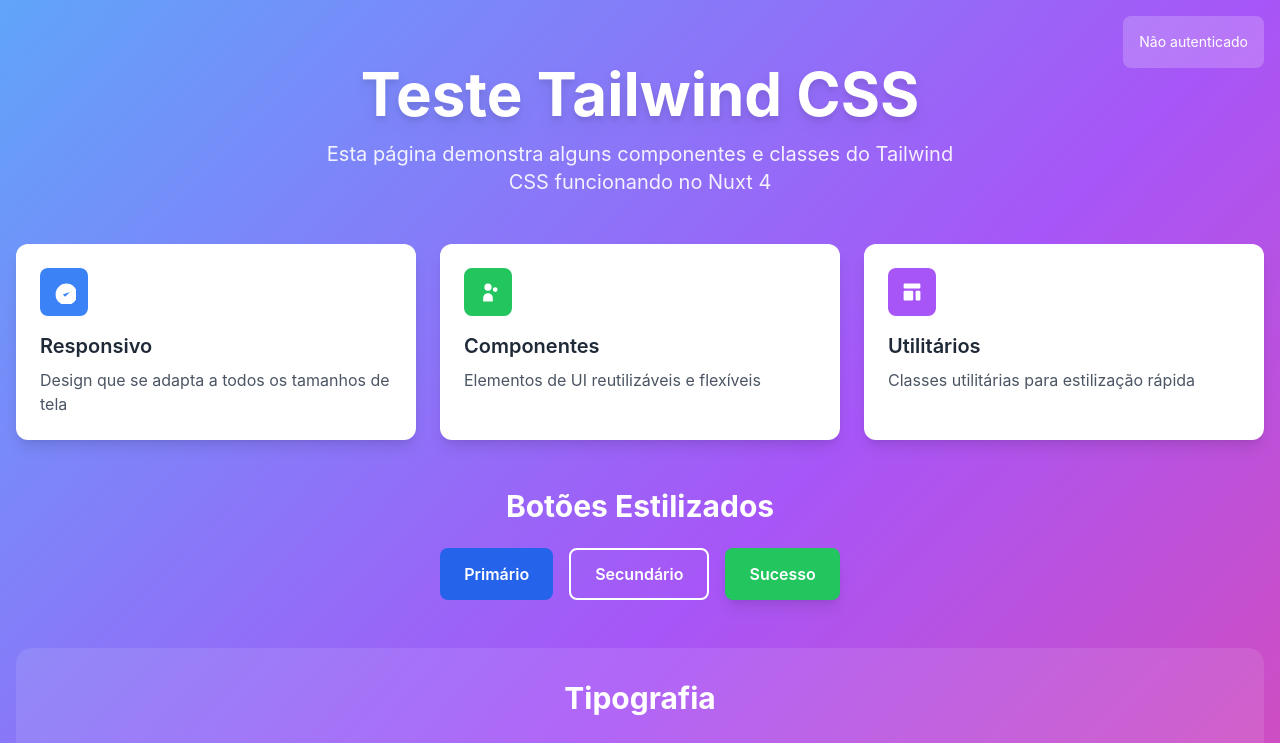
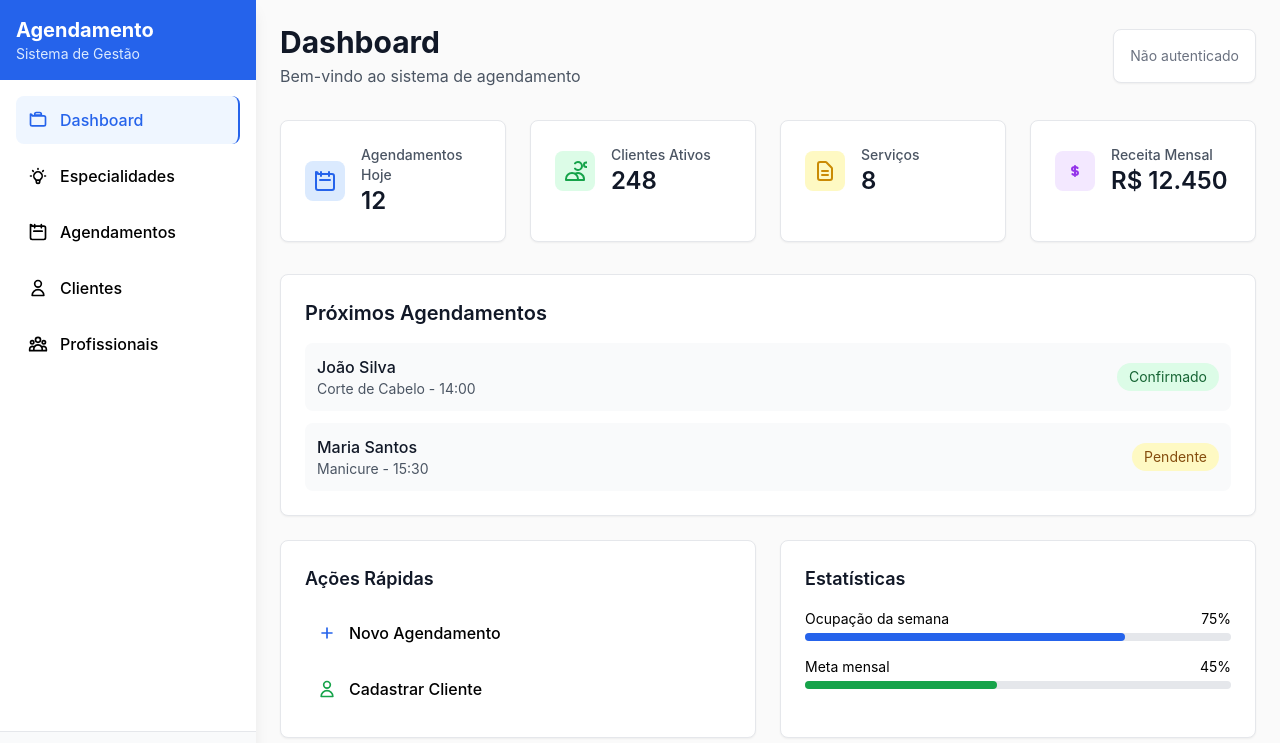
Before and after one commit to devsadriano/agendamentoApresentacao, a Nuxt app: page / in a window 1280 px wide. Shown: the top 743 px of the page. Built offline with nearby package versions, Linux system fonts and the light colour scheme; no server answers.

Commit message:
Terminado Aula 5.2.2 Sidebar - Botoes

```diff
--- a/app/components/LoginForm.vue
+++ b/app/components/LoginForm.vue
@@ -47,7 +47,7 @@
             id="login-remember-me"
             name="login-remember-me"
             type="checkbox"
-            class="h-4 w-4 text-primary-600 focus:ring-primary-500 border-border-default rounded"
+            class="h-4 w-4 text-blue-600 focus:ring-blue-500 border-border-default rounded"
           />
           <label for="login-remember-me" class="ml-2 block text-sm text-text-secondary">
             Lembrar de mim
@@ -55,7 +55,7 @@
         </div>
 
         <div class="text-sm">
-          <a href="#" class="font-medium text-primary-600 hover:text-primary-500 transition-colors">
+          <a href="#" class="font-medium text-blue-600 hover:text-blue-500 transition-colors">
             Esqueci minha senha
           </a>
         </div>
@@ -89,7 +89,7 @@
       <div class="text-center">
         <p class="text-sm text-text-secondary">
           Não tem uma conta?
-          <a href="#" class="font-medium text-primary-600 hover:text-primary-500 transition-colors">
+          <a href="#" class="font-medium text-blue-600 hover:text-blue-500 transition-colors">
             Criar conta
           </a>
         </p>
--- /dev/null
+++ b/app/components/Sidebar.vue
@@ -0,0 +1,114 @@
+<template>
+  <aside class="w-64 bg-white shadow-lg h-screen flex flex-col fixed left-0 top-0 z-10">
+    <!-- Header -->
+    <div class="bg-blue-600 text-white p-4">
+      <h2 class="text-xl font-bold">Agendamento</h2>
+      <p class="text-blue-100 text-sm">Sistema de Gestão</p>
+    </div>
+
+    <!-- Navigation Menu -->
+    <nav class="flex-1 p-4 space-y-2">
+      <!-- 1. Dashboard - redireciona para página index -->
+      <NuxtLink
+        to="/"
+        class="flex items-center space-x-3 p-3 rounded-lg hover:bg-gray-100 transition-colors group"
+        :class="{ 'bg-blue-50 text-blue-600 border-r-2 border-blue-600': $route.path === '/' }"
+      >
+        <svg class="w-5 h-5" fill="none" stroke="currentColor" viewBox="0 0 24 24">
+          <path stroke-linecap="round" stroke-linejoin="round" stroke-width="2" d="M3 7v10a2 2 0 002 2h14a2 2 0 002-2V9a2 2 0 00-2-2H5a2 2 0 00-2-2z"/>
+          <path stroke-linecap="round" stroke-linejoin="round" stroke-width="2" d="M8 5a2 2 0 012-2h4a2 2 0 012 2v1H8V5z"/>
+        </svg>
+        <span class="font-medium">Dashboard</span>
+      </NuxtLink>
+
+      <!-- 2. Especialidades - ainda não redireciona para nada -->
+      <button
+        class="w-full flex items-center space-x-3 p-3 rounded-lg hover:bg-gray-100 transition-colors group text-left"
+      >
+        <svg class="w-5 h-5" fill="none" stroke="currentColor" viewBox="0 0 24 24">
+          <path stroke-linecap="round" stroke-linejoin="round" stroke-width="2" d="M9.663 17h4.673M12 3v1m6.364 1.636l-.707.707M21 12h-1M4 12H3m3.343-5.657l-.707-.707m2.828 9.9a5 5 0 117.072 0l-.548.547A3.374 3.374 0 0014 18.469V19a2 2 0 11-4 0v-.531c0-.895-.356-1.754-.988-2.386l-.548-.547z"/>
+        </svg>
+        <span class="font-medium">Especialidades</span>
+      </button>
+
+      <!-- 3. Agendamentos -->
+      <NuxtLink
+        to="/agendamentos"
+        class="flex items-center space-x-3 p-3 rounded-lg hover:bg-gray-100 transition-colors group"
+        :class="{ 'bg-blue-50 text-blue-600 border-r-2 border-blue-600': $route.path === '/agendamentos' }"
+      >
+        <svg class="w-5 h-5" fill="none" stroke="currentColor" viewBox="0 0 24 24">
+          <path stroke-linecap="round" stroke-linejoin="round" stroke-width="2" d="M8 7V3m8 4V3m-9 8h10M5 21h14a2 2 0 002-2V7a2 2 0 00-2-2H5a2 2 0 00-2-2v16a2 2 0 002 2z"/>
+        </svg>
+        <span class="font-medium">Agendamentos</span>
+      </NuxtLink>
+
+      <!-- 4. Clientes -->
+      <NuxtLink
+        to="/clientes"
+        class="flex items-center space-x-3 p-3 rounded-lg hover:bg-gray-100 transition-colors group"
+        :class="{ 'bg-blue-50 text-blue-600 border-r-2 border-blue-600': $route.path === '/clientes' }"
+      >
+        <svg class="w-5 h-5" fill="none" stroke="currentColor" viewBox="0 0 24 24">
+          <path stroke-linecap="round" stroke-linejoin="round" stroke-width="2" d="M16 7a4 4 0 11-8 0 4 4 0 018 0zM12 14a7 7 0 00-7 7h14a7 7 0 00-7-7z"/>
+        </svg>
+        <span class="font-medium">Clientes</span>
+      </NuxtLink>
+
+      <!-- 5. Profissionais -->
+      <NuxtLink
+        to="/profissionais"
+        class="flex items-center space-x-3 p-3 rounded-lg hover:bg-gray-100 transition-colors group"
+        :class="{ 'bg-blue-50 text-blue-600 border-r-2 border-blue-600': $route.path === '/profissionais' }"
+      >
+        <svg class="w-5 h-5" fill="none" stroke="currentColor" viewBox="0 0 24 24">
+          <path stroke-linecap="round" stroke-linejoin="round" stroke-width="2" d="M17 20h5v-2a3 3 0 00-5.356-1.857M17 20H7m10 0v-2c0-.656-.126-1.283-.356-1.857M7 20H2v-2a3 3 0 015.356-1.857M7 20v-2c0-.656.126-1.283.356-1.857m0 0a5.002 5.002 0 019.288 0M15 7a3 3 0 11-6 0 3 3 0 016 0zm6 3a2 2 0 11-4 0 2 2 0 014 0zM7 10a2 2 0 11-4 0 2 2 0 014 0z"/>
+        </svg>
+        <span class="font-medium">Profissionais</span>
+      </NuxtLink>
+    </nav>
+
+    <!-- Footer -->
+    <div class="p-4 border-t border-gray-200 bg-gray-50">
+      <ClientOnly>
+        <div v-if="currentUser" class="flex items-center space-x-3 mb-3">
+          <div class="w-8 h-8 bg-blue-600 rounded-full flex items-center justify-center text-white text-sm font-medium">
+            {{ currentUser.email?.charAt(0).toUpperCase() }}
+          </div>
+          <div class="flex-1 min-w-0">
+            <p class="text-sm font-medium text-gray-700 truncate">{{ currentUser.email }}</p>
+            <p class="text-xs text-gray-500 truncate">Usuário logado</p>
+          </div>
+        </div>
+
+        <button
+          @click="handleLogout"
+          :disabled="isLoading"
+          class="w-full bg-red-500 hover:bg-red-600 disabled:opacity-50 text-white text-sm font-medium py-2 px-3 rounded-lg transition-colors flex items-center justify-center space-x-2"
+        >
+          <svg class="w-4 h-4" fill="none" stroke="currentColor" viewBox="0 0 24 24">
+            <path stroke-linecap="round" stroke-linejoin="round" stroke-width="2" d="M17 16l4-4m0 0l-4-4m4 4H7m6 4v1a3 3 0 01-3 3H6a3 3 0 01-3-3V7a3 3 0 013-3h4a3 3 0 013 3v1"/>
+          </svg>
+          <span>{{ isLoading ? 'Saindo...' : 'Sair' }}</span>
+        </button>
+
+        <template #fallback>
+          <div class="text-center text-sm text-gray-500">Carregando...</div>
+        </template>
+      </ClientOnly>
+    </div>
+  </aside>
+</template>
+
+<script setup lang="ts">
+// Import explícito do composable conforme Nuxt 4 guidelines
+import { useAuth } from '~/composables/useAuth'
+
+// Composable de autenticação
+const { logout, isLoading, currentUser } = useAuth()
+
+// Função para fazer logout
+const handleLogout = async () => {
+  await logout()
+}
+</script>
--- /dev/null
+++ b/app/layouts/default.vue
@@ -0,0 +1,17 @@
+<template>
+  <div class="min-h-screen bg-neutral-50 flex">
+    <!-- Sidebar -->
+    <Sidebar />
+
+    <!-- Main Content -->
+    <main class="flex-1 ml-64 overflow-y-auto">
+      <div class="p-6">
+        <slot />
+      </div>
+    </main>
+  </div>
+</template>
+
+<script setup lang="ts">
+// Layout com sidebar fixa - ajustado para funcionar com o componente Sidebar
+</script>
--- a/app/pages/confirm.vue
+++ b/app/pages/confirm.vue
@@ -2,8 +2,8 @@
   <div class="min-h-screen bg-background-primary flex items-center justify-center">
     <div class="max-w-md w-full bg-white rounded-lg shadow-lg p-8 text-center">
       <div class="mb-6">
-        <div class="mx-auto w-16 h-16 bg-primary-100 rounded-full flex items-center justify-center mb-4">
-          <CheckCircleIcon class="w-8 h-8 text-primary-600" />
+        <div class="mx-auto w-16 h-16 bg-blue-100 rounded-full flex items-center justify-center mb-4">
+          <CheckCircleIcon class="w-8 h-8 text-blue-600" />
         </div>
         <h2 class="text-2xl font-bold text-text-primary mb-2">
           Autenticação em Progresso
@@ -13,7 +13,7 @@
         </p>
       </div>
 
-      <div class="animate-spin rounded-full h-8 w-8 border-b-2 border-primary-600 mx-auto"></div>
+      <div class="animate-spin rounded-full h-8 w-8 border-b-2 border-blue-600 mx-auto"></div>
     </div>
   </div>
 </template>
--- a/app/pages/index.vue
+++ b/app/pages/index.vue
@@ -1,148 +1,210 @@
 <template>
-  <div class="min-h-screen bg-gradient-to-br from-blue-400 via-purple-500 to-pink-500">
-    <!-- Auth Section -->
-    <div class="absolute top-4 right-4">
+  <NuxtLayout>
+    <!-- Header da Dashboard -->
+    <div class="mb-8">
+      <div class="flex items-center justify-between">
+        <div>
+          <h1 class="text-3xl font-bold text-gray-900">Dashboard</h1>
+          <p class="text-gray-600 mt-1">Bem-vindo ao sistema de agendamento</p>
+        </div>
+
+        <!-- Informações do usuário -->
         <ClientOnly>
-        <div class="bg-white/20 backdrop-blur-sm rounded-lg p-4 text-white">
+          <div class="bg-white rounded-lg shadow-sm border p-4">
             <div v-if="currentUser" class="flex items-center space-x-3">
+              <div class="w-10 h-10 bg-blue-600 rounded-full flex items-center justify-center text-white font-medium">
+                {{ currentUser.email?.charAt(0).toUpperCase() }}
+              </div>
               <div>
-              <p class="text-sm font-medium">{{ currentUser.email }}</p>
-              <p class="text-xs opacity-75">Usuário logado</p>
+                <p class="text-sm font-medium text-gray-900">{{ currentUser.email }}</p>
+                <p class="text-xs text-gray-500">Usuário logado</p>
               </div>
               <button
                 @click="handleLogout"
                 :disabled="isLoading"
-              class="bg-red-500 hover:bg-red-600 disabled:opacity-50 px-3 py-1 rounded text-sm font-medium transition-colors"
+                class="bg-red-500 hover:bg-red-600 disabled:opacity-50 px-3 py-1 rounded text-sm font-medium text-white transition-colors"
               >
                 {{ isLoading ? 'Saindo...' : 'Sair' }}
               </button>
             </div>
             <div v-else>
-            <p class="text-sm">Não autenticado</p>
+              <p class="text-sm text-gray-500">Não autenticado</p>
             </div>
           </div>
           <template #fallback>
-          <div class="bg-white/20 backdrop-blur-sm rounded-lg p-4 text-white">
-            <p class="text-sm">Carregando...</p>
+            <div class="bg-white rounded-lg shadow-sm border p-4">
+              <p class="text-sm text-gray-500">Carregando...</p>
             </div>
           </template>
         </ClientOnly>
       </div>
+    </div>
 
-    <div class="container mx-auto px-4 py-16">
-      <!-- Header -->
-      <header class="text-center mb-12">
-        <h1 class="text-5xl md:text-6xl font-bold text-white mb-4 drop-shadow-lg">
-          Teste Tailwind CSS
-        </h1>
-        <p class="text-xl text-white/90 max-w-2xl mx-auto">
-          Esta página demonstra alguns componentes e classes do Tailwind CSS funcionando no Nuxt 4
-        </p>
-      </header>
-
-      <!-- Cards Section -->
-      <div class="grid md:grid-cols-2 lg:grid-cols-3 gap-6 mb-12">
-        <!-- Card 1 -->
-        <div class="bg-white rounded-xl shadow-lg p-6 transform hover:scale-105 transition-transform duration-300">
-          <div class="w-12 h-12 bg-blue-500 rounded-lg flex items-center justify-center mb-4">
-            <svg class="w-6 h-6 text-white" fill="currentColor" viewBox="0 0 20 20">
-              <path d="M9 12l2 2 4-4m6 2a9 9 0 11-18 0 9 9 0 0118 0z"/>
+    <!-- Cards de estatísticas -->
+    <div class="grid md:grid-cols-2 lg:grid-cols-4 gap-6 mb-8">
+      <div class="bg-white rounded-lg shadow-sm border p-6">
+        <div class="flex items-center">
+          <div class="p-2 bg-blue-100 rounded-lg">
+            <svg class="w-6 h-6 text-blue-600" fill="none" stroke="currentColor" viewBox="0 0 24 24">
+              <path stroke-linecap="round" stroke-linejoin="round" stroke-width="2" d="M8 7V3m8 4V3m-9 8h10M5 21h14a2 2 0 002-2V7a2 2 0 00-2-2H5a2 2 0 00-2-2v16a2 2 0 002 2z"/>
             </svg>
           </div>
-          <h3 class="text-xl font-semibold text-gray-800 mb-2">Responsivo</h3>
-          <p class="text-gray-600">Design que se adapta a todos os tamanhos de tela</p>
+          <div class="ml-4">
+            <p class="text-sm font-medium text-gray-600">Agendamentos Hoje</p>
+            <p class="text-2xl font-semibold text-gray-900">12</p>
           </div>
-
-        <!-- Card 2 -->
-        <div class="bg-white rounded-xl shadow-lg p-6 transform hover:scale-105 transition-transform duration-300">
-          <div class="w-12 h-12 bg-green-500 rounded-lg flex items-center justify-center mb-4">
-            <svg class="w-6 h-6 text-white" fill="currentColor" viewBox="0 0 20 20">
-              <path d="M13 6a3 3 0 11-6 0 3 3 0 016 0zM18 8a2 2 0 11-4 0 2 2 0 014 0zM14 15a4 4 0 00-8 0v3h8v-3z"/>
-            </svg>
-          </div>
-          <h3 class="text-xl font-semibold text-gray-800 mb-2">Componentes</h3>
-          <p class="text-gray-600">Elementos de UI reutilizáveis e flexíveis</p>
-        </div>
-
-        <!-- Card 3 -->
-        <div class="bg-white rounded-xl shadow-lg p-6 transform hover:scale-105 transition-transform duration-300 md:col-span-2 lg:col-span-1">
-          <div class="w-12 h-12 bg-purple-500 rounded-lg flex items-center justify-center mb-4">
-            <svg class="w-6 h-6 text-white" fill="currentColor" viewBox="0 0 20 20">
-              <path d="M3 4a1 1 0 011-1h12a1 1 0 011 1v2a1 1 0 01-1 1H4a1 1 0 01-1-1V4zM3 10a1 1 0 011-1h6a1 1 0 011 1v6a1 1 0 01-1 1H4a1 1 0 01-1-1v-6zM14 9a1 1 0 00-1 1v6a1 1 0 001 1h2a1 1 0 001-1v-6a1 1 0 00-1-1h-2z"/>
-            </svg>
-          </div>
-          <h3 class="text-xl font-semibold text-gray-800 mb-2">Utilitários</h3>
-          <p class="text-gray-600">Classes utilitárias para estilização rápida</p>
         </div>
       </div>
 
-      <!-- Button Section -->
-      <div class="text-center mb-12">
-        <h2 class="text-3xl font-bold text-white mb-6">Botões Estilizados</h2>
-        <div class="flex flex-wrap justify-center gap-4">
-          <button class="bg-blue-600 hover:bg-blue-700 text-white font-semibold py-3 px-6 rounded-lg transition-colors duration-200">
-            Primário
+      <div class="bg-white rounded-lg shadow-sm border p-6">
+        <div class="flex items-center">
+          <div class="p-2 bg-green-100 rounded-lg">
+            <svg class="w-6 h-6 text-green-600" fill="none" stroke="currentColor" viewBox="0 0 24 24">
+              <path stroke-linecap="round" stroke-linejoin="round" stroke-width="2" d="M12 4.354a4 4 0 110 5.292M15 21H3v-1a6 6 0 0112 0v1zm0 0h6v-1a6 6 0 00-9-5.197m13.5-9a2.25 2.25 0 11-4.5 0 2.25 2.25 0 014.5 0z"/>
+            </svg>
+          </div>
+          <div class="ml-4">
+            <p class="text-sm font-medium text-gray-600">Clientes Ativos</p>
+            <p class="text-2xl font-semibold text-gray-900">248</p>
+          </div>
+        </div>
+      </div>
+
+      <div class="bg-white rounded-lg shadow-sm border p-6">
+        <div class="flex items-center">
+          <div class="p-2 bg-yellow-100 rounded-lg">
+            <svg class="w-6 h-6 text-yellow-600" fill="none" stroke="currentColor" viewBox="0 0 24 24">
+              <path stroke-linecap="round" stroke-linejoin="round" stroke-width="2" d="M9 12h6m-6 4h6m2 5H7a2 2 0 01-2-2V5a2 2 0 012-2h5.586a1 1 0 01.707.293l5.414 5.414a1 1 0 01.293.707V19a2 2 0 01-2 2z"/>
+            </svg>
+          </div>
+          <div class="ml-4">
+            <p class="text-sm font-medium text-gray-600">Serviços</p>
+            <p class="text-2xl font-semibold text-gray-900">8</p>
+          </div>
+        </div>
+      </div>
+
+      <div class="bg-white rounded-lg shadow-sm border p-6">
+        <div class="flex items-center">
+          <div class="p-2 bg-purple-100 rounded-lg">
+            <svg class="w-6 h-6 text-purple-600" fill="none" stroke="currentColor" viewBox="0 0 24 24">
+              <path stroke-linecap="round" stroke-linejoin="round" stroke-width="2" d="M12 8c-1.657 0-3 .895-3 2s1.343 2 3 2 3 .895 3 2-1.343 2-3 2m0-8c1.11 0 2.08.402 2.599 1M12 8V7m0 1v8m0 0v1m0-1c-1.11 0-2.08-.402-2.599-1"/>
+            </svg>
+          </div>
+          <div class="ml-4">
+            <p class="text-sm font-medium text-gray-600">Receita Mensal</p>
+            <p class="text-2xl font-semibold text-gray-900">R$ 12.450</p>
+          </div>
+        </div>
+      </div>
+    </div>
+
+    <!-- Conteúdo para demonstrar scroll -->
+    <div class="space-y-6">
+      <div class="bg-white rounded-lg shadow-sm border p-6">
+        <h2 class="text-xl font-semibold text-gray-900 mb-4">Próximos Agendamentos</h2>
+        <div class="space-y-3">
+          <div class="flex items-center justify-between p-3 bg-gray-50 rounded-lg">
+            <div>
+              <p class="font-medium text-gray-900">João Silva</p>
+              <p class="text-sm text-gray-600">Corte de Cabelo - 14:00</p>
+            </div>
+            <span class="px-3 py-1 bg-green-100 text-green-800 text-sm rounded-full">Confirmado</span>
+          </div>
+          <div class="flex items-center justify-between p-3 bg-gray-50 rounded-lg">
+            <div>
+              <p class="font-medium text-gray-900">Maria Santos</p>
+              <p class="text-sm text-gray-600">Manicure - 15:30</p>
+            </div>
+            <span class="px-3 py-1 bg-yellow-100 text-yellow-800 text-sm rounded-full">Pendente</span>
+          </div>
+        </div>
+      </div>
+
+      <!-- Mais conteúdo para demonstrar scroll -->
+      <div class="grid md:grid-cols-2 gap-6">
+        <div class="bg-white rounded-lg shadow-sm border p-6">
+          <h3 class="text-lg font-semibold text-gray-900 mb-4">Ações Rápidas</h3>
+          <div class="space-y-2">
+            <button class="w-full text-left p-3 hover:bg-gray-50 rounded-lg transition-colors">
+              <div class="flex items-center space-x-3">
+                <svg class="w-5 h-5 text-blue-600" fill="none" stroke="currentColor" viewBox="0 0 24 24">
+                  <path stroke-linecap="round" stroke-linejoin="round" stroke-width="2" d="M12 6v6m0 0v6m0-6h6m-6 0H6"/>
+                </svg>
+                <span class="font-medium">Novo Agendamento</span>
+              </div>
             </button>
-          <button class="bg-transparent border-2 border-white text-white hover:bg-white hover:text-purple-600 font-semibold py-3 px-6 rounded-lg transition-all duration-200">
-            Secundário
-          </button>
-          <button class="bg-green-500 hover:bg-green-600 text-white font-semibold py-3 px-6 rounded-lg shadow-lg hover:shadow-xl transition-all duration-200">
-            Sucesso
+            <button class="w-full text-left p-3 hover:bg-gray-50 rounded-lg transition-colors">
+              <div class="flex items-center space-x-3">
+                <svg class="w-5 h-5 text-green-600" fill="none" stroke="currentColor" viewBox="0 0 24 24">
+                  <path stroke-linecap="round" stroke-linejoin="round" stroke-width="2" d="M16 7a4 4 0 11-8 0 4 4 0 018 0zM12 14a7 7 0 00-7 7h14a7 7 0 00-7-7z"/>
+                </svg>
+                <span class="font-medium">Cadastrar Cliente</span>
+              </div>
             </button>
           </div>
         </div>
 
-      <!-- Typography Section -->
-      <div class="bg-white/10 backdrop-blur-sm rounded-2xl p-8 mb-12">
-        <h2 class="text-3xl font-bold text-white mb-6 text-center">Tipografia</h2>
-        <div class="space-y-4 text-white">
-          <p class="text-4xl font-bold">Título Principal</p>
-          <p class="text-2xl font-semibold">Subtítulo</p>
-          <p class="text-lg">Texto normal com tamanho médio para leitura confortável</p>
-          <p class="text-sm text-white/80">Texto pequeno para informações secundárias</p>
+        <div class="bg-white rounded-lg shadow-sm border p-6">
+          <h3 class="text-lg font-semibold text-gray-900 mb-4">Estatísticas</h3>
+          <div class="space-y-4">
+            <div>
+              <div class="flex justify-between text-sm mb-1">
+                <span>Ocupação da semana</span>
+                <span>75%</span>
+              </div>
+              <div class="w-full bg-gray-200 rounded-full h-2">
+                <div class="bg-blue-600 h-2 rounded-full" style="width: 75%"></div>
               </div>
             </div>
-
-      <!-- Grid Layout Test -->
-      <div class="bg-white rounded-2xl p-8">
-        <h2 class="text-3xl font-bold text-gray-800 mb-6 text-center">Layout Grid</h2>
-        <div class="grid grid-cols-2 md:grid-cols-4 gap-4">
-          <div class="bg-red-100 border-2 border-red-300 rounded-lg p-4 text-center">
-            <div class="w-full h-20 bg-red-400 rounded mb-2"></div>
-            <span class="text-red-800 font-medium">Item 1</span>
+            <div>
+              <div class="flex justify-between text-sm mb-1">
+                <span>Meta mensal</span>
+                <span>45%</span>
               </div>
-          <div class="bg-yellow-100 border-2 border-yellow-300 rounded-lg p-4 text-center">
-            <div class="w-full h-20 bg-yellow-400 rounded mb-2"></div>
-            <span class="text-yellow-800 font-medium">Item 2</span>
-          </div>
-          <div class="bg-green-100 border-2 border-green-300 rounded-lg p-4 text-center">
-            <div class="w-full h-20 bg-green-400 rounded mb-2"></div>
-            <span class="text-green-800 font-medium">Item 3</span>
-          </div>
-          <div class="bg-blue-100 border-2 border-blue-300 rounded-lg p-4 text-center">
-            <div class="w-full h-20 bg-blue-400 rounded mb-2"></div>
-            <span class="text-blue-800 font-medium">Item 4</span>
+              <div class="w-full bg-gray-200 rounded-full h-2">
+                <div class="bg-green-600 h-2 rounded-full" style="width: 45%"></div>
               </div>
             </div>
           </div>
         </div>
       </div>
+
+      <!-- Conteúdo adicional para demonstrar scroll -->
+      <div class="bg-white rounded-lg shadow-sm border p-6">
+        <h3 class="text-lg font-semibold text-gray-900 mb-4">Teste de Scroll</h3>
+        <div class="grid grid-cols-1 md:grid-cols-3 gap-4">
+          <div class="h-40 bg-gradient-to-br from-blue-100 to-blue-200 rounded-lg flex items-center justify-center">
+            <span class="text-blue-800 font-medium">Conteúdo 1</span>
+          </div>
+          <div class="h-40 bg-gradient-to-br from-green-100 to-green-200 rounded-lg flex items-center justify-center">
+            <span class="text-green-800 font-medium">Conteúdo 2</span>
+          </div>
+          <div class="h-40 bg-gradient-to-br from-purple-100 to-purple-200 rounded-lg flex items-center justify-center">
+            <span class="text-purple-800 font-medium">Conteúdo 3</span>
+          </div>
+        </div>
+        <p class="mt-4 text-gray-600">
+          Este conteúdo demonstra como o layout funciona com sidebar fixa à esquerda e área principal rolável.
+          O sidebar permanece fixo enquanto o conteúdo principal pode ser rolado normalmente.
+        </p>
+      </div>
+    </div>
+  </NuxtLayout>
 </template>
 
 <script setup lang="ts">
-// Composable de autenticação (import explícito conforme Nuxt 4 guidelines)
+// Imports explícitos conforme Nuxt 4 guidelines
+import { useAuth } from '~/composables/useAuth'
+
+// Composable de autenticação
 const { logout, isLoading, currentUser } = useAuth()
 
-// Configurações da página
-definePageMeta({
-  title: 'Teste Tailwind CSS'
-})
-
-// Use head para SEO
+// Configuração da página
 useHead({
-  title: 'Teste Tailwind CSS - Nuxt 4',
+  title: 'Dashboard - Sistema de Agendamento',
   meta: [
-    { name: 'description', content: 'Página de teste para demonstrar funcionalidades do Tailwind CSS no Nuxt 4' }
+    { name: 'description', content: 'Dashboard do sistema de agendamento' }
   ]
 })
 
@@ -150,4 +212,10 @@
 const handleLogout = async () => {
   await logout()
 }
+
+// Lifecycle hooks
+onMounted(() => {
+  console.log('Página Dashboard carregada')
+  console.log('Usuário atual:', currentUser.value?.email)
+})
 </script>
```
Also changed, not shown: app/components/BaseButton.vue (+9 -9 lines), app/components/BaseInput.vue (+8 -8 lines), app/pages/login.vue (+2 -2 lines), 1 other file (tests, documents, lock files or other folders). Lines whose indentation alone changed are shown as unchanged.
